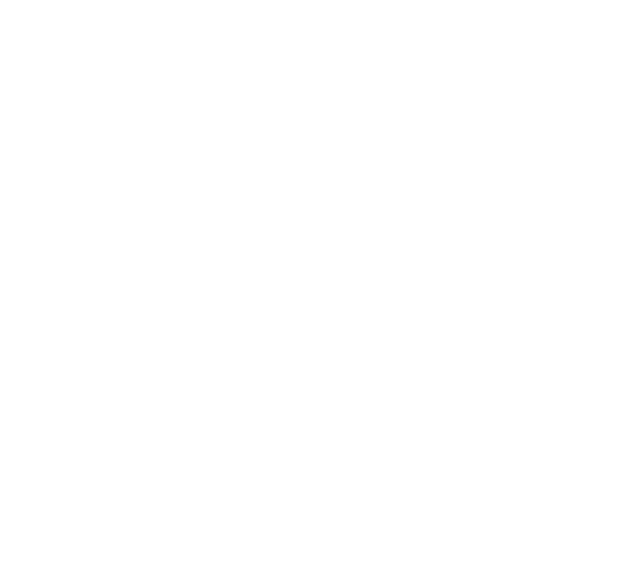
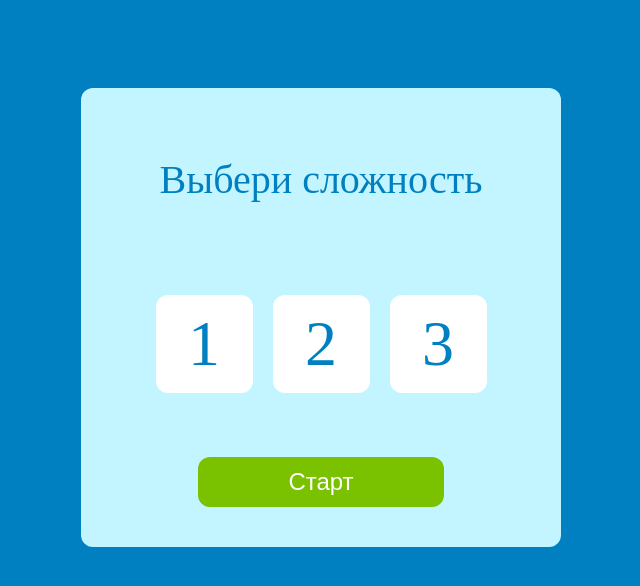
Before and after one commit to waterspell/CardGame, a plain HTML site: page index.html in a window 1280 px wide. Shown: the whole page, without its empty margins (319-959 px from the left). Drawn offline with Linux system fonts and the light colour scheme; a web font is replaced by a local one.

Commit message:
adding html and css

```diff
--- a/index.html
+++ b/index.html
@@ -4,8 +4,18 @@
     <meta charset="UTF-8">
     <meta http-equiv="X-UA-Compatible" content="IE=edge">
     <meta name="viewport" content="width=device-width, initial-scale=1.0">
-    <title>Document</title>
+    <link rel="stylesheet" href="style.css">
+    <title>MemoryGame</title>
 </head>
 <body>
+    <div class="level">
+        <h1 class="level_header">Выбери сложность</h1>
+        <div class="level_number">
+            <h3 class="level_number-one">1</h3>
+            <h3 class="level_number-two">2</h3>
+            <h3 class="level_number-three">3</h3>
+        </div>
+        <button class="level_choose-button">Старт</button>
+    </div>
 </body>
 </html>
--- /dev/null
+++ b/style.css
@@ -0,0 +1,63 @@
+@font-face {
+    font-family: "StratosSkyeng";
+    src: url("./StratosSkyeng/stratosskyengweb-regular.woff2") format("woff2"),
+      url("./StratosSkyeng/stratosskyengweb-regular.woff") format("woff");
+}
+
+body {
+    background: #0080C1;;
+    font-family: 'StratosSkyeng';
+}
+
+.level {
+    width: 480px;
+    height: 459px;
+    background: #C2F5FF;
+    border-radius: 12px;
+    display: flex;
+    flex-direction: column;
+    justify-content: center;
+    align-items: center;
+    margin-left: auto;
+    margin-right: auto;
+    margin-top: 7%;
+}
+
+.level_header {
+    font-weight: 400;
+    font-size: 40px;
+    color: #0080C1;
+    line-height: 48px;
+}
+
+.level_number {
+    display: flex;
+    gap: 20px;
+}
+
+.level_number-one,
+.level_number-two,
+.level_number-three {
+    font-weight: 400;
+    font-size: 64px;
+    color: #0080C1;
+    background: #FFFFFF;
+    border-radius: 12px;
+    width: 97px;
+    height: 98px;
+    display: flex;
+    align-items: center;
+    text-align: center;
+    justify-content: center;
+}
+
+.level_choose-button {
+    font-weight: 400;
+    font-size: 24px;
+    color: #FFFFFF;
+    background: #7AC100;
+    border: none;
+    border-radius: 12px;
+    width: 246px;
+    height: 50px;
+}
```
